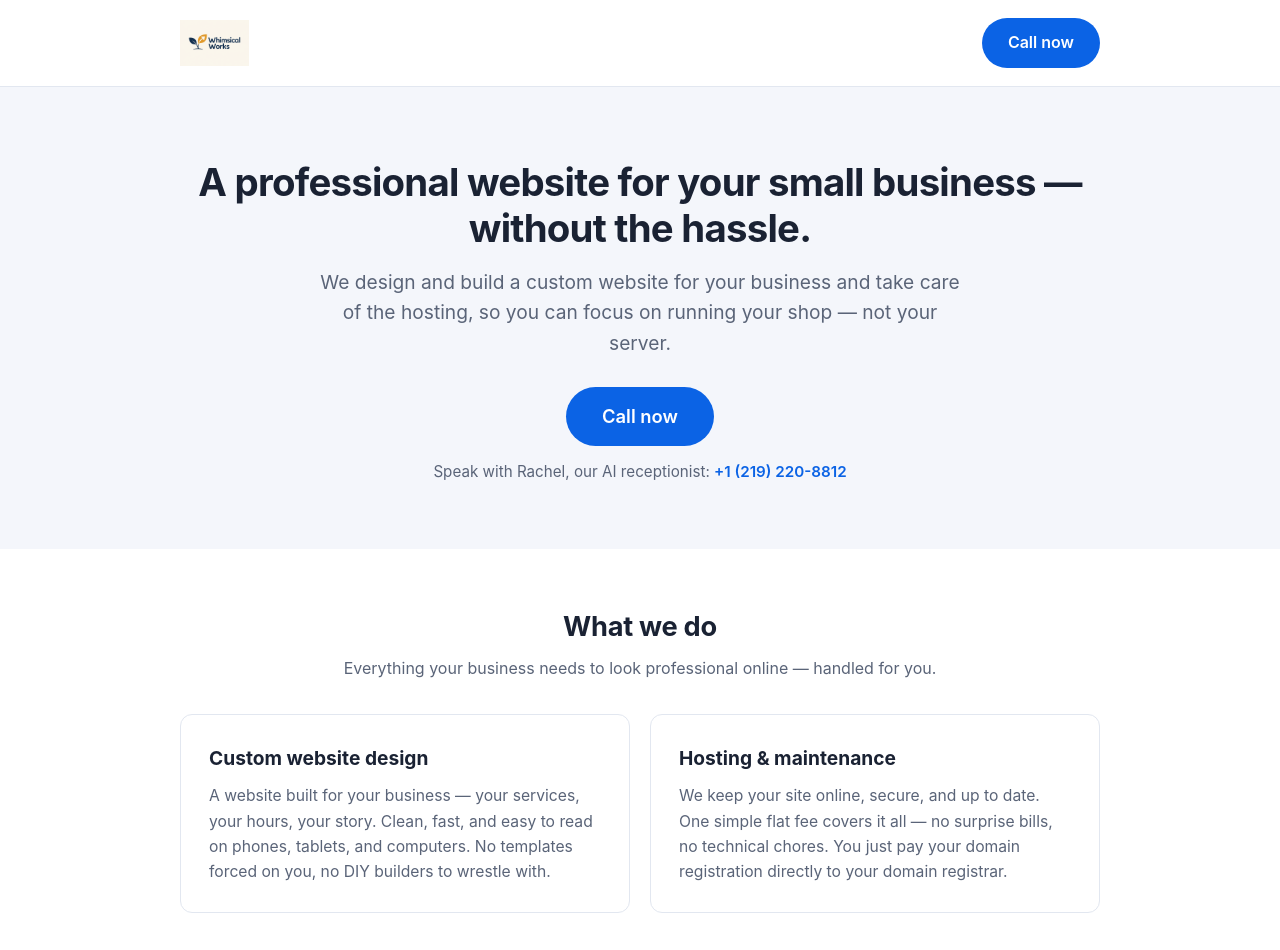
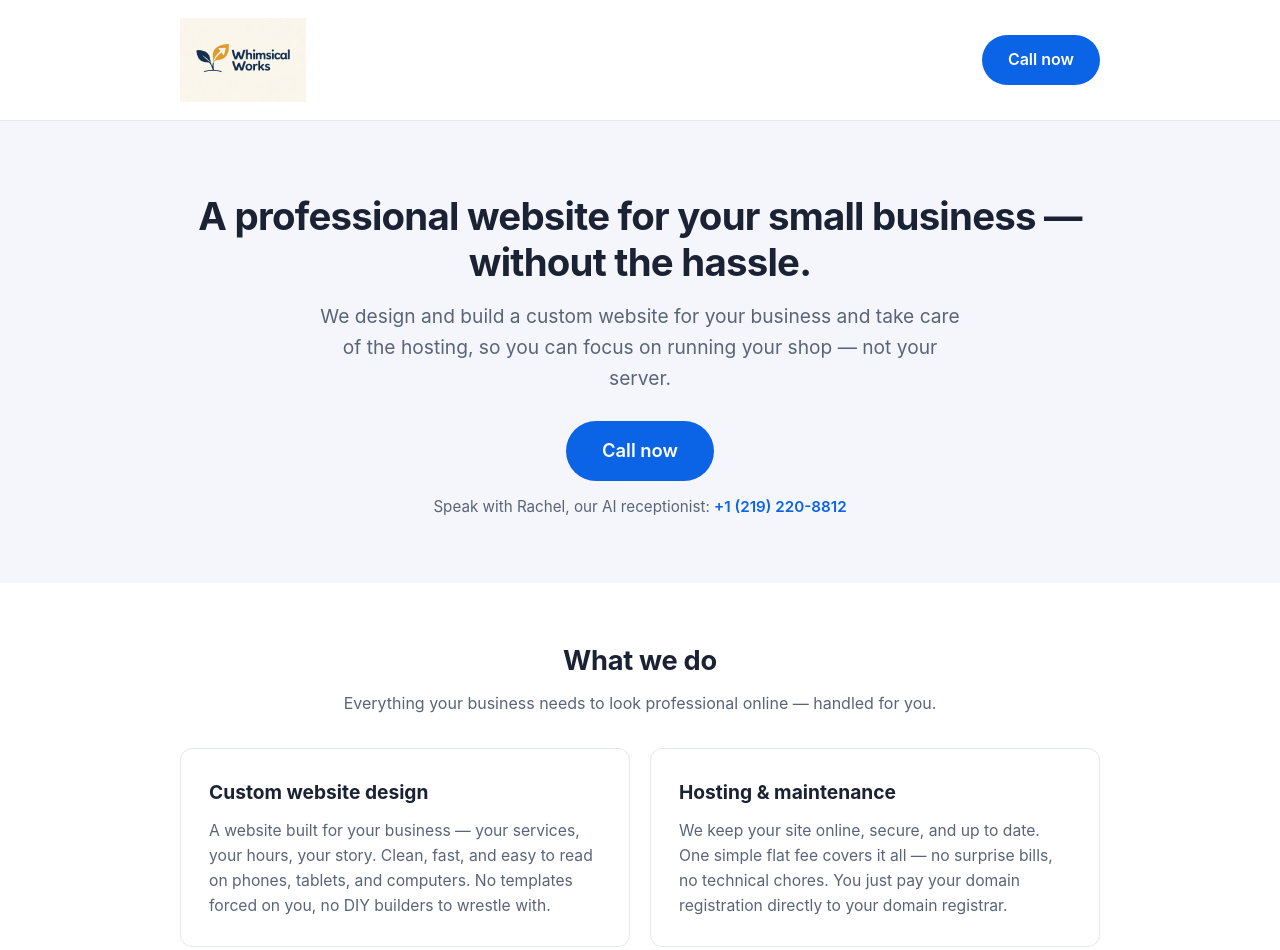
Before and after one commit to ram-polisetti/small-biz-websites, a plain HTML site: page index.html in a window 1280 px wide. Shown: the top 950 px of the page. Drawn offline with Linux system fonts and the light colour scheme.

Commit message:
Enlarge header logo

```diff
--- a/index.html
+++ b/index.html
@@ -32,7 +32,7 @@
   }
   header .wrap{display:flex;align-items:center;justify-content:space-between;gap:12px;flex-wrap:wrap}
   .logo{font-weight:700;font-size:1.05rem;letter-spacing:-0.01em}
-  .logo img{height:46px;width:auto;display:block}
+  .logo img{height:84px;width:auto;display:block}
   .hero .brand-logo{height:120px;width:auto;margin-bottom:20px}
   .call-btn{
     display:inline-block;background:var(--accent);color:#fff;text-decoration:none;
```
